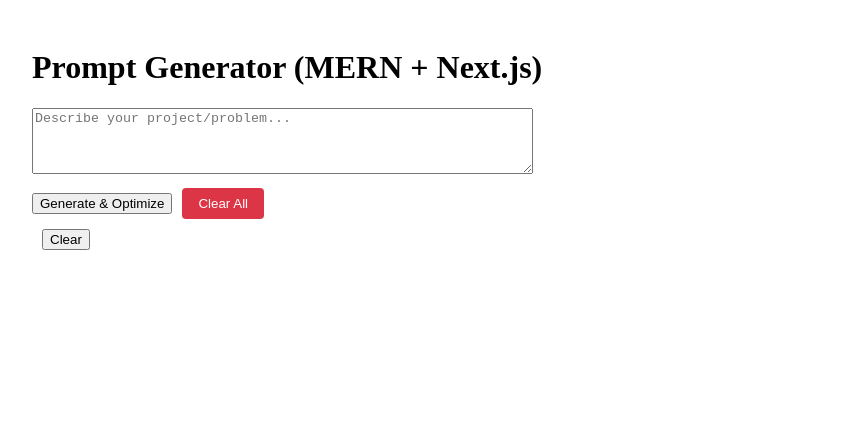
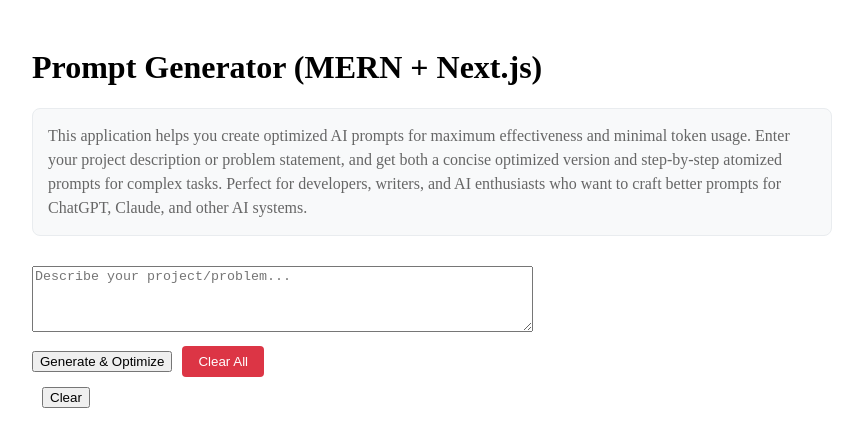
Before and after one commit to coolsheets/artisan, a Next.js app in the folder client/: page / in a window 1280 px wide. Shown: the top 446 px of the page, without its empty margins (208-1071 px from the left). Built offline with nearby package versions, Linux system fonts and the light colour scheme.

Commit message:
Add description

```diff
--- a/client/pages/index.js
+++ b/client/pages/index.js
@@ -16,6 +16,21 @@ export default function Home() {
   return (
     <div style={{ padding: '20px', maxWidth: '800px', margin: '0 auto' }}>
       <h1>Prompt Generator (MERN + Next.js)</h1>
+      <p style={{
+        fontSize: '16px',
+        lineHeight: '1.5',
+        color: '#666',
+        marginBottom: '30px',
+        backgroundColor: '#f8f9fa',
+        padding: '15px',
+        borderRadius: '8px',
+        border: '1px solid #e9ecef'
+      }}>
+        This application helps you create optimized AI prompts for maximum effectiveness and minimal token usage.
+        Enter your project description or problem statement, and get both a concise optimized version and
+        step-by-step atomized prompts for complex tasks. Perfect for developers, writers, and AI enthusiasts
+        who want to craft better prompts for ChatGPT, Claude, and other AI systems.
+      </p>
       <PromptForm
         onNewPrompt={handleNewPrompt}
         onClearAll={clearAllPrompts}
```
